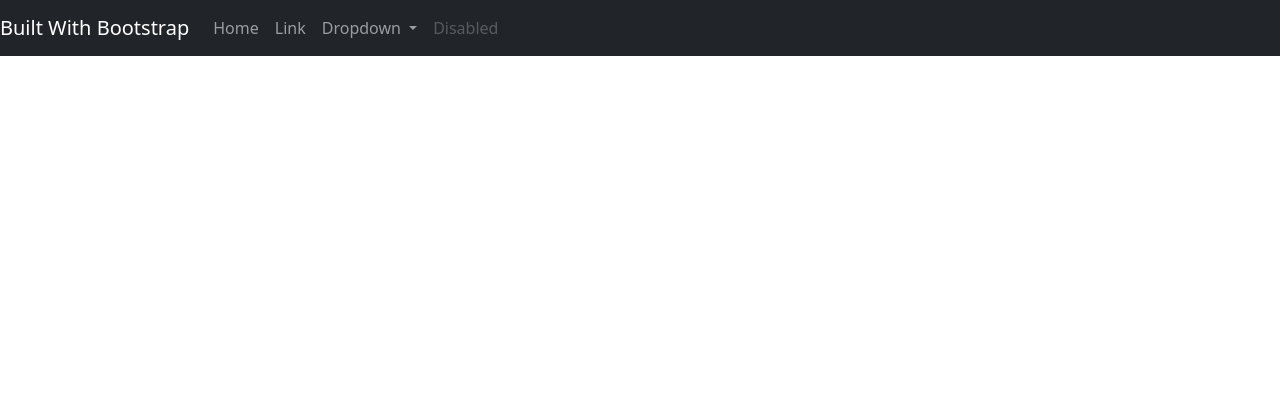
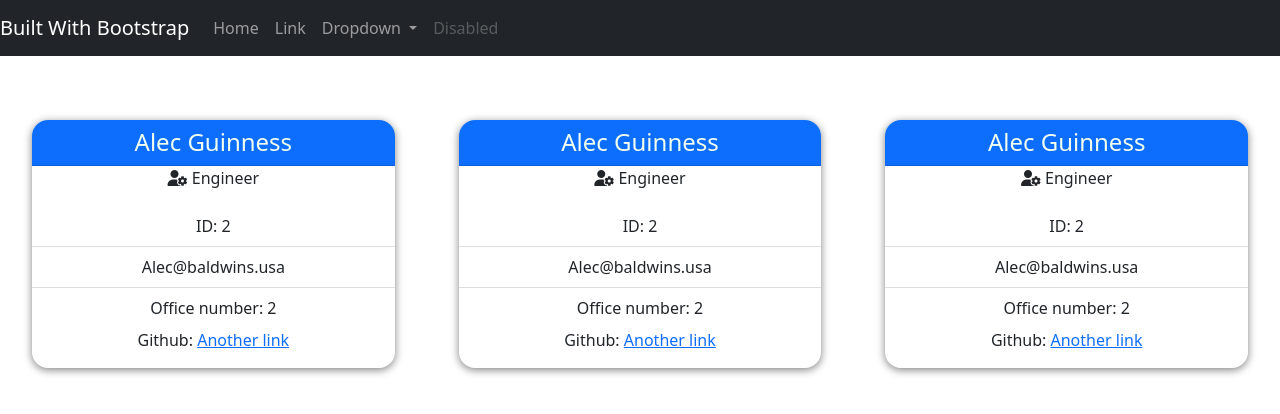
Before and after one commit to cgtodd85/team-profile-generator, a website: page src/html-css-mockup/index.html in a window 1280 px wide. Drawn offline with nearby package versions, Linux system fonts and the light colour scheme.

Commit message:
updated html and css mockup

```diff
--- a/src/html-css-mockup/index.html
+++ b/src/html-css-mockup/index.html
@@ -11,6 +11,7 @@
       crossorigin="anonymous"
     />
     <link rel="stylesheet" type="text/css" href="style.css" />
+
     <script
       src="https://kit.fontawesome.com/a4b238bebd.js"
       crossorigin="anonymous"
@@ -73,5 +74,52 @@
         </ul>
       </div>
     </nav>
+    <!-- start the employee cards -->
+    <div class="wrapper-grid">
+      <div class="container">
+        <h4 class="card-header bg-primary">Alec Guinness</h4>
+        <div>
+          <p><i class="fas fa-user-cog"></i> Engineer</p>
+        </div>
+        <ul class="list-group list-group-flush">
+          <li class="list-group-item">ID: 2</li>
+          <li class="list-group-item">Alec@baldwins.usa</li>
+          <li class="list-group-item">Office number: 2</li>
+        </ul>
+        <div>
+          <p>Github: <a href="#" class="card-link">Another link</a></p>
+        </div>
+      </div>
+      <div class="container">
+        <h4 class="card-header bg-primary">Alec Guinness</h4>
+        <div>
+          <p><i class="fas fa-user-cog"></i> Engineer</p>
+        </div>
+        <ul class="list-group list-group-flush">
+          <li class="list-group-item">ID: 2</li>
+          <li class="list-group-item">Alec@baldwins.usa</li>
+          <li class="list-group-item">Office number: 2</li>
+        </ul>
+        <div>
+          <p>Github: <a href="#" class="card-link">Another link</a></p>
+        </div>
+      </div>
+      <div class="container">
+        <h4 class="card-header bg-primary">Alec Guinness</h4>
+        <div>
+          <p><i class="fas fa-user-cog"></i> Engineer</p>
+        </div>
+        <ul class="list-group list-group-flush">
+          <li class="list-group-item">ID: 2</li>
+          <li class="list-group-item">Alec@baldwins.usa</li>
+          <li class="list-group-item">Office number: 2</li>
+        </ul>
+        <div>
+          <p>Github: <a href="#" class="card-link">Another link</a></p>
+        </div>
+      </div>
+    </div>
+
+    </div>
   </body>
 </html>
--- a/src/html-css-mockup/style.css
+++ b/src/html-css-mockup/style.css
@@ -0,0 +1,46 @@
+* {
+  box-sizing: border-box;
+  margin: 0;
+  padding: 0;
+}
+
+body {
+  margin: 2 rem;
+}
+
+.navbar {
+  margin-bottom: 2rem;
+}
+.wrapper-grid {
+  display: grid;
+  grid-template-columns: minmax(300px, 1fr);
+  grid-gap: 4rem;
+  justify-content: center;
+  padding: 2rem;
+}
+
+.container {
+  overflow: hidden;
+  box-shadow: 0px 2px 8px 0px grey;
+  background-color: white;
+  text-align: center;
+  border-radius: 1rem;
+  position: relative;
+  padding: 0%;
+}
+
+h4 {
+  color: honeydew;
+}
+
+@media screen and (min-width: 500px) {
+  .wrapper-grid {
+    grid-template-columns: repeat(2, 1fr);
+  }
+}
+
+@media screen and (min-width: 760px) {
+  .wrapper-grid {
+    grid-template-columns: repeat(3, 1fr);
+  }
+}
```
